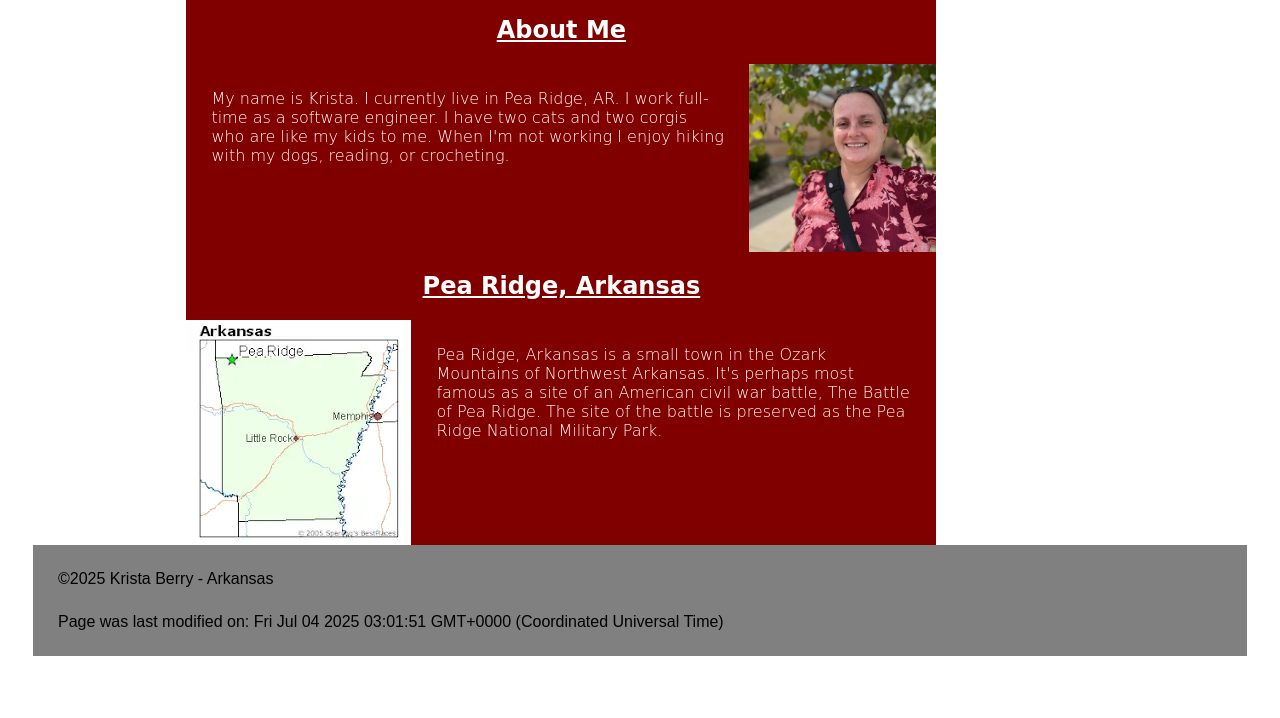
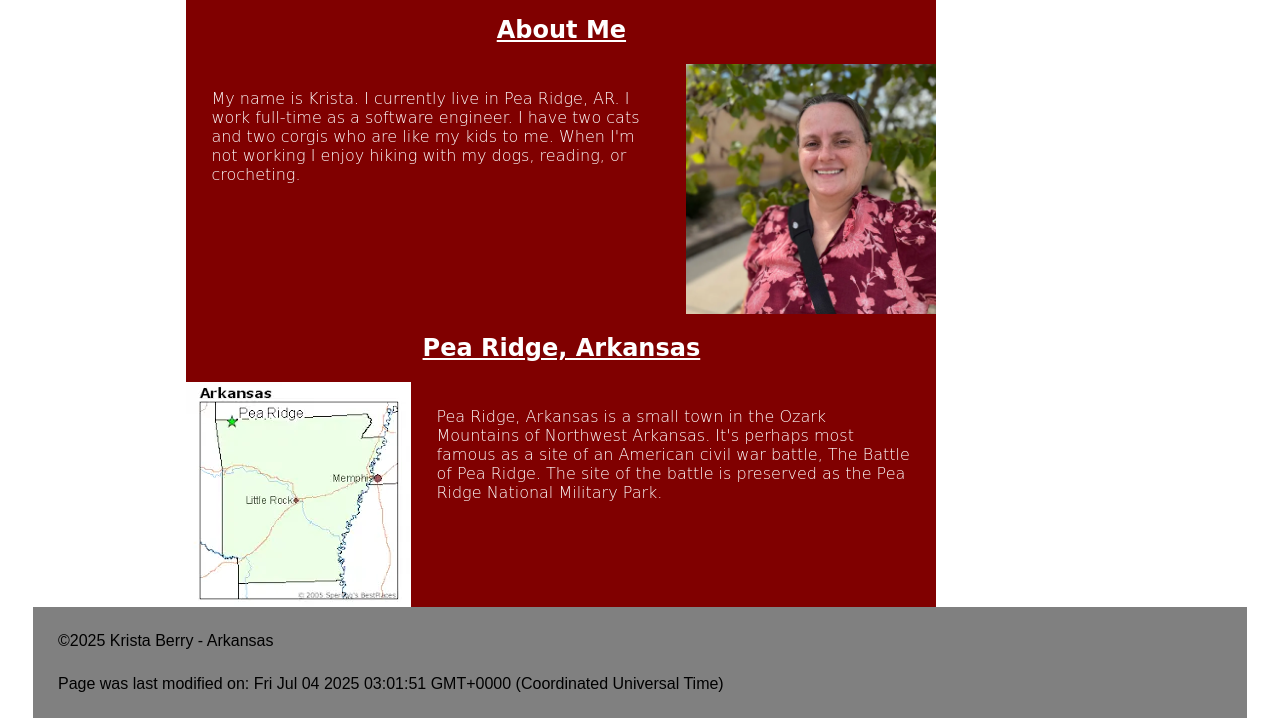
Before and after one commit to Kberry6677/wdd131, a plain HTML site: page index.html in a window 1280 px wide. Shown: the part 143-861 px from the top of the page. Before the commit the page ends 800 px from the top, so only its background shows below. Drawn offline with Linux system fonts and the light colour scheme; a web font is replaced by a local one.

Commit message:
Updating to fix errors

```diff
--- a/index.html
+++ b/index.html
@@ -14,9 +14,11 @@
 </head>
 <body>
     <header>
+        <span id="course-title">
         <h1>
             WDD 131: Dynamic Web Fundamentals - Krista Berry
         </h1>
+        </span>
         <nav>
             <a href="https://www.linkedin.com/in/kristaberry/">LinkedIn</a>
             <a href="https://byupw.instructure.com/">Canvas</a>
@@ -35,7 +37,7 @@
                 My name is Krista.  I currently live in Pea Ridge, AR.  I work full-time as a software engineer.  I have two cats and two corgis
                 who are like my kids to me.  When I'm not working I enjoy hiking with my dogs, reading, or crocheting.
             </p>
-            <img src="images/Avatar.webp" alt="Picture Of Me" width="25%">
+            <img src="images/Avatar.webp" alt="Picture Of Me" width="250">
         </section>
         <h2>Pea Ridge, Arkansas</h2>
         <section class="card">
```
